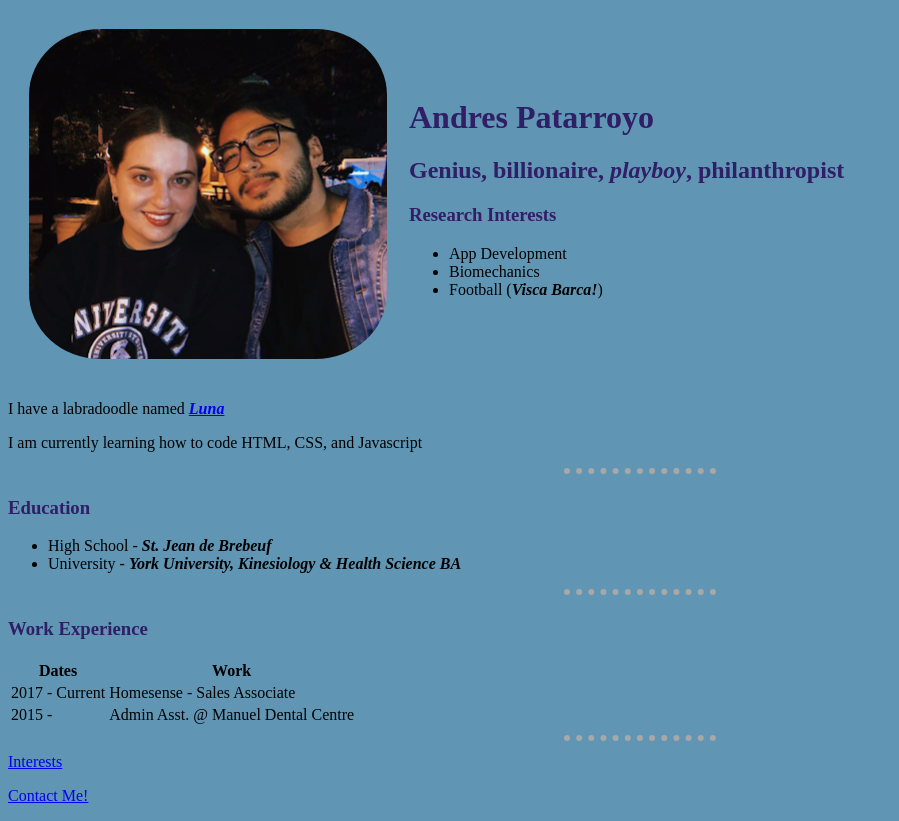
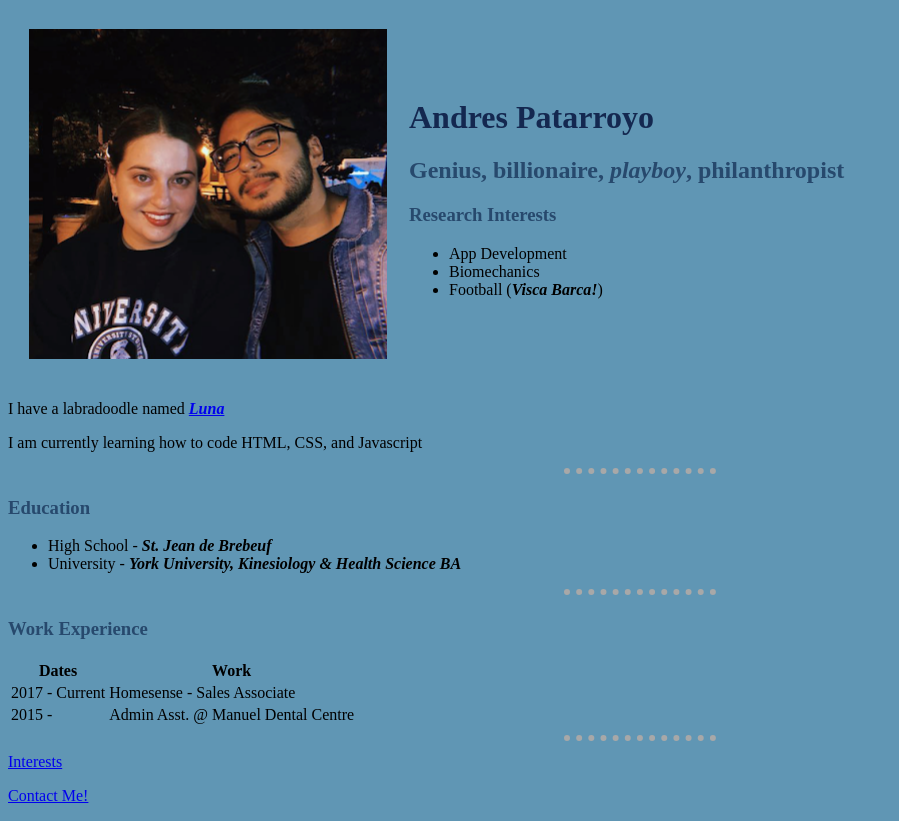
Before and after one commit to Andres-Patarroyo/Personal-Page-CSS, a plain HTML site: page index.html in a window 1280 px wide. Shown: the whole page, without its empty margins (0-899 px from the left). Drawn offline with Linux system fonts and the light colour scheme.

Commit message:
added comments, ids, classes

```diff
--- a/css/Styles.css
+++ b/css/Styles.css
@@ -17,9 +17,18 @@ img {
 h1,
 h2,
 h3 {
-  color: #301e67;
+  color: #27496d;
 }
+/* IDs ARE PRIORITIZED OVER CLASSES/TAGS, Inline>Internal>External, Good practice to put all css sylings into one external folder/file
+IDs are unique, Classes can be generalized
+Elements can contain multiple classes, but only one ID
 
-.Andres-Profile-Pic {
+
+*/
+/* CLASS SELECTORS */
+.Andres-Profile-Pic:hover {
   border-radius: 20%;
 }
+#name {
+  color: #142850;
+}
--- a/index.html
+++ b/index.html
@@ -7,7 +7,7 @@
     <link rel="stylesheet" href="css/Styles.css" />
   </head>
 
-  <body style="background-color: #6096b4">
+  <body>
     <table cellspacing="20">
       <tr>
         <td>
@@ -20,7 +20,7 @@
           </a>
         </td>
         <td>
-          <h1>Andres Patarroyo</h1>
+          <h1 id="name">Andres Patarroyo</h1>
           <h2>Genius, billionaire, <em> playboy</em>, philanthropist</h2>
 
           <h3>Research Interests</h3>
```
